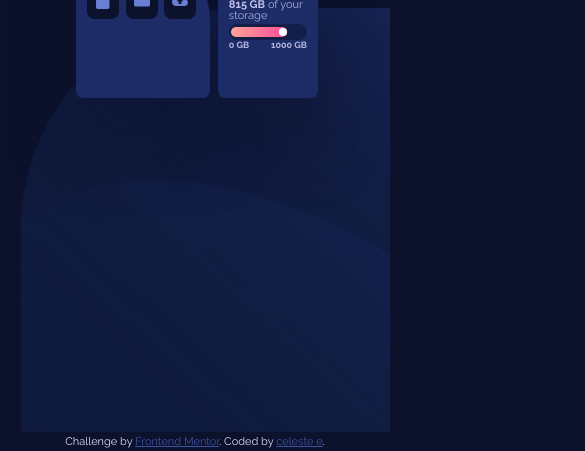
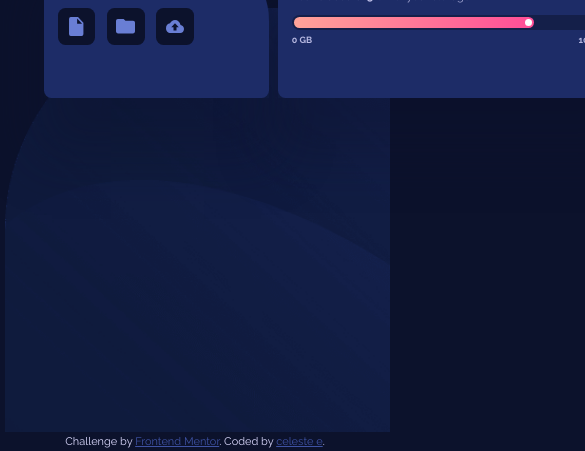
Before and after one commit to theFl00f/fylo-data-storage-component, a plain HTML site: page index.html in a window 390 px wide. Shown: the part 393-844 px from the top of the page, 585 px wide, since content can reach past the window. Drawn offline with Linux system fonts and the light colour scheme.

Commit message:
media query mixins

```diff
--- a/styles/sass/abstracts/_mixins.scss
+++ b/styles/sass/abstracts/_mixins.scss
@@ -0,0 +1,14 @@
+@mixin break($class) {
+    @if $class == sm {
+        @media (max-width: 480px) { @content; }
+    }
+    @else if $class == med {
+        @media (max-width: 768px) { @content; }
+    }
+    @else if $class == lrg {
+        @media (max-width: 940px) { @content; }
+    }
+    @else if $class == xl {
+        @media (max-width: 1200px) { @content; }
+    }
+}
--- a/styles/sass/pages/_index.scss
+++ b/styles/sass/pages/_index.scss
@@ -25,7 +25,7 @@ body::after {
     content: '';
     position: absolute;
     bottom: 0;
-    left: 2.1rem;
+    left: .5rem;
     right: 0;
     background: url('../images/bg-desktop.png') no-repeat;
     background-size: cover;
@@ -44,6 +44,9 @@ main {
     max-width: 1440px;
     width: 63%;
     margin: 0 auto;
+    @include break(lrg) {
+        width: 80%;
+    }
 }
 
 nav, article {
@@ -67,6 +70,7 @@ nav, article {
 
 nav {
     min-height: 15.7rem;
+    min-width: 22.5rem;
     flex-basis: 39.25%;
     flex-grow: 1;
     border-top-right-radius: 8rem;
@@ -113,6 +117,8 @@ article {
     margin-right: unset;
     min-height: 12rem;
     margin-top: 3.7rem;
+    padding: 4.2% 4.4%;
+    min-width: 35rem;
 }
 
 .remainingSpace {
@@ -182,8 +188,8 @@ p.remainingStorage {
     height: 1.55rem;
     background-color: rgba(12, 18, 44, .5);
     border-radius: 4rem;
-    margin-top: 4%;
-    margin-bottom: 2%;
+    margin-top: 1.25rem;
+    margin-bottom: 0.625rem;
     position: relative;
     &::before {
         content: '';
```
Also changed, not shown: styles/style.css.
